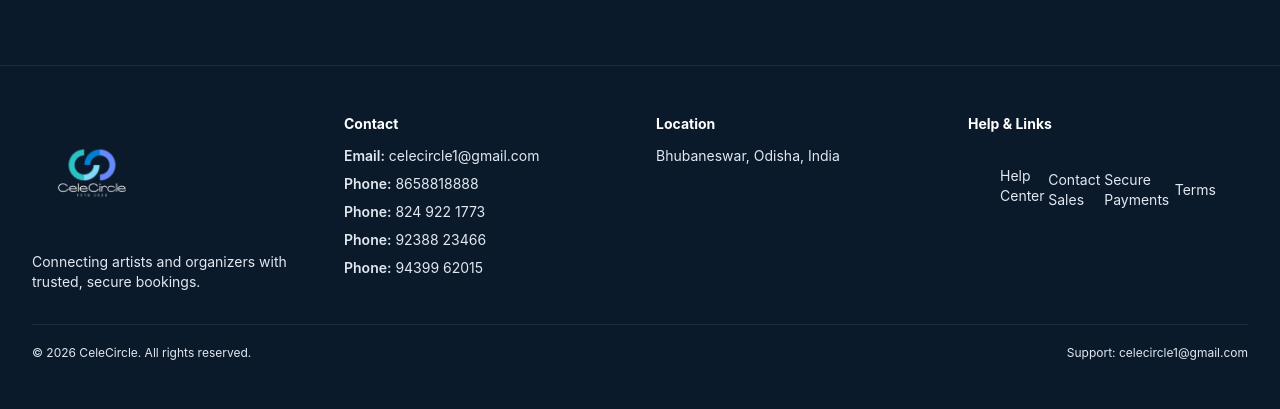
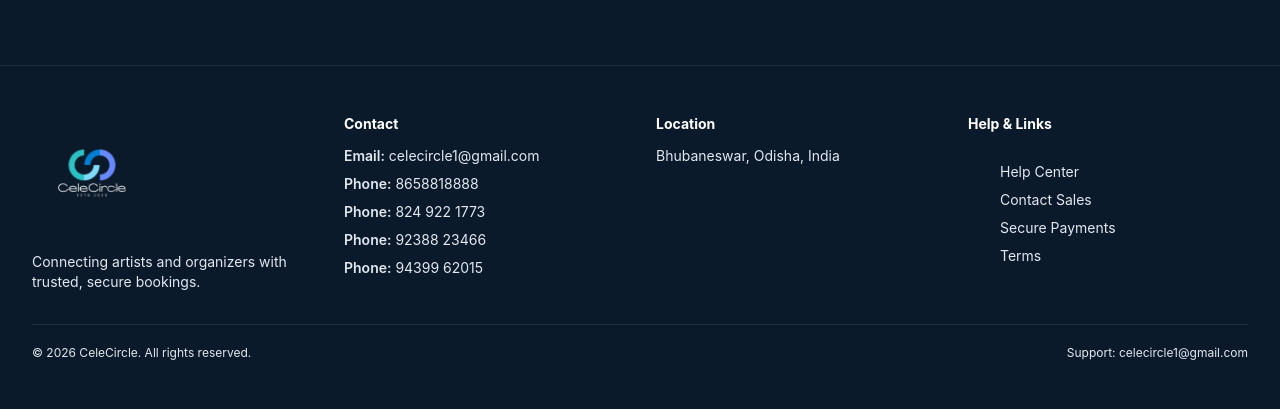
Before and after one commit to ankmay0/celecircle, a FastAPI app: page / in a window 1280 px wide. Shown: the part 2604-3013 px from the top of the page. Run offline with FastAPI, Linux system fonts and the light colour scheme; some libraries are stand-ins or nearby versions.

Commit message:
update codes

```diff
--- a/templates/index.html
+++ b/templates/index.html
@@ -147,6 +147,21 @@
         [data-theme="dark"] .border-gray-200,
         [data-theme="dark"] .border-gray-100 {
             border-color: var(--border-color) !important;
+        }
+
+        /* Footer help links must stack vertically (override global nav styles) */
+        footer .help-links-nav {
+            display: flex !important;
+            flex-direction: column !important;
+            align-items: flex-start !important;
+            justify-content: flex-start !important;
+            gap: 0.5rem !important;
+        }
+
+        footer .help-links-nav a {
+            display: block !important;
+            width: 100%;
+            text-align: left;
         }
 
         /* Landing header mobile auth actions (top-right) */
@@ -427,7 +442,7 @@
 
                 <div>
                     <h4 class="text-sm font-bold text-gray-900 mb-3">Help & Links</h4>
-                    <nav class="space-y-2 text-sm text-gray-600">
+                    <nav class="help-links-nav text-sm text-gray-600">
                         <a href="/help" class="block hover:text-blue-600 transition-colors">Help Center</a>
                         <a href="/contact-sales" class="block hover:text-blue-600 transition-colors">Contact Sales</a>
                         <a href="/secure-payments" class="block hover:text-blue-600 transition-colors">Secure Payments</a>
```
